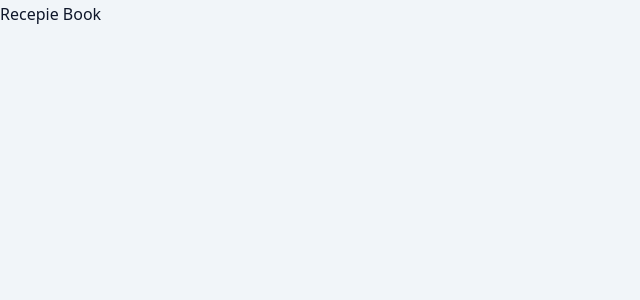
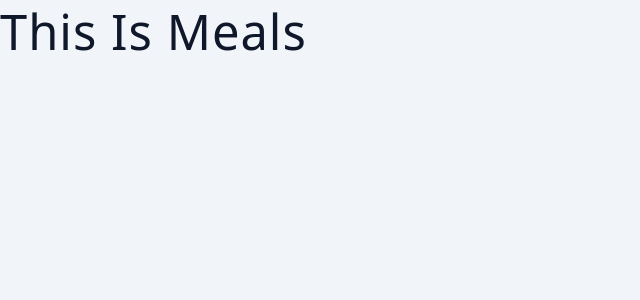
Before and after one commit to KirannVaka/recepie-book, a React (Create React App) app: page / in a window 1280 px wide. Shown: the top 300 px of the page, without its empty margins (0-640 px from the left). Built offline with nearby package versions, Linux system fonts and the light colour scheme.

Commit message:
Basic Components Created
1. Meal, Favorites, Modal and Search

```diff
--- a/src/App.js
+++ b/src/App.js
@@ -1,8 +1,18 @@
-import logo from "./logo.svg";
 import "./App.css";
+import Favorites from "./components/Fovorites";
+import Modal from "./components/Modal";
+import Search from "./components/Search";
+import Meals from "./components/Meals";
 
 function App() {
-  return <main>Recepie Book</main>;
+  return (
+    <>
+      {/* <Search /> */}
+      {/* <Favorites /> */}
+      <Meals />
+      {/* <Modal /> */}
+    </>
+  );
 }
 
 export default App;
--- /dev/null
+++ b/src/components/Fovorites.jsx
@@ -0,0 +1,5 @@
+function Favorites() {
+  return <h1>My Favorites</h1>;
+}
+
+export default Favorites;
--- /dev/null
+++ b/src/components/Meals.jsx
@@ -0,0 +1,5 @@
+function Meals() {
+  return <h1>This is Meals</h1>;
+}
+
+export default Meals;
--- /dev/null
+++ b/src/components/Modal.jsx
@@ -0,0 +1,5 @@
+function Modal() {
+  return <h1>Modal</h1>;
+}
+
+export default Modal;
--- /dev/null
+++ b/src/components/Search.jsx
@@ -0,0 +1,5 @@
+function Search() {
+  return <h1>Search</h1>;
+}
+
+export default Search;
```
